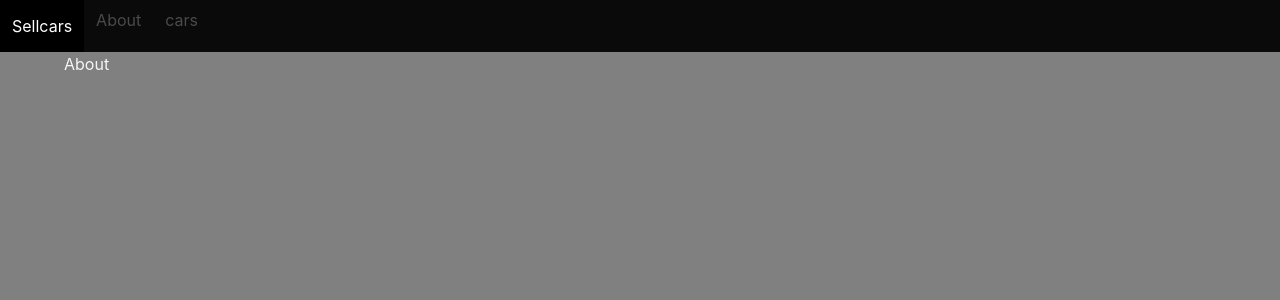
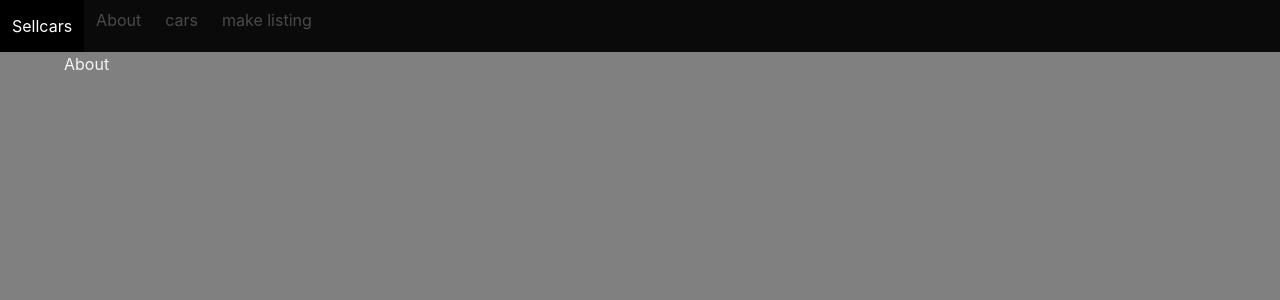
Before and after one commit to Bigs55stock/sellcar, a Django app: page /about/ in a window 1280 px wide. Shown: the top 300 px of the page. Run offline with Django 4.2, Linux system fonts and the light colour scheme.

Commit message:
make listing added nav

```diff
--- a/cars_ad/templates/base.html
+++ b/cars_ad/templates/base.html
@@ -21,6 +21,9 @@
             <div>
                 <a class="navbar-item" href="/cars">cars</a>
             </div>
+            <div>
+                <a class="navbar-item" href="/cars/new">make listing</a>
+            </div>
         </nav>
         <div class="container">
 
```
